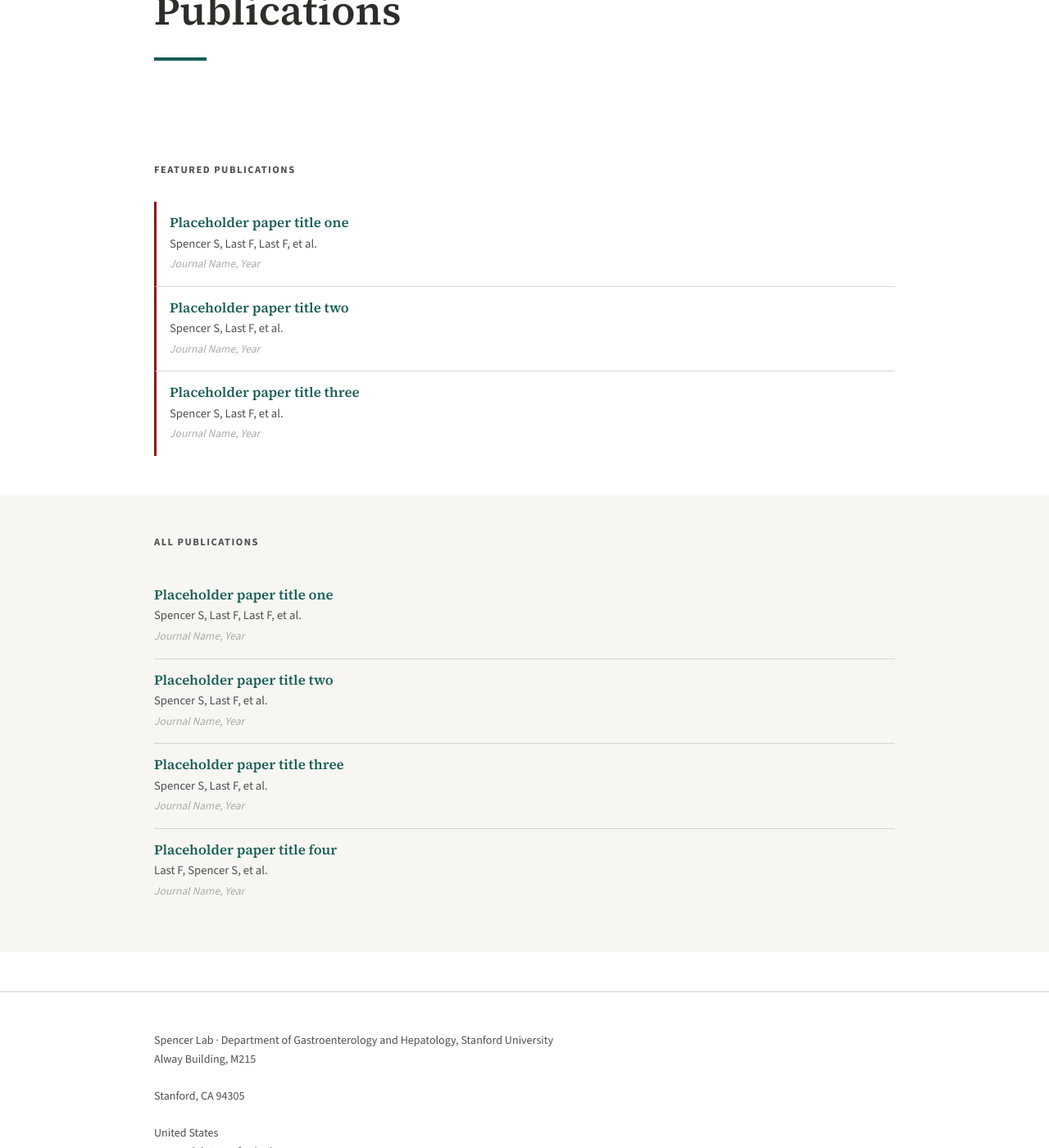
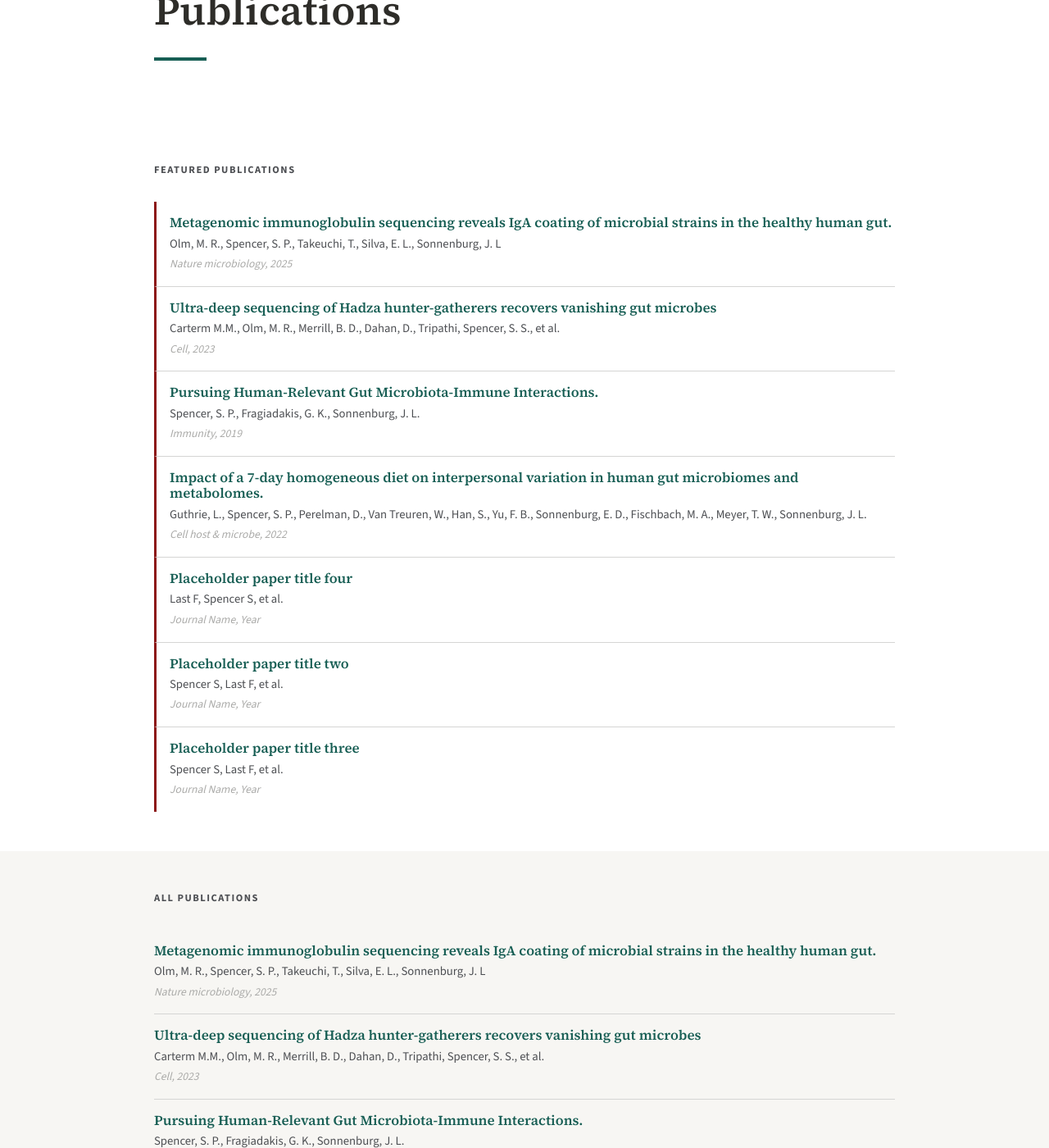
Before and after one commit to gargollo/spencer_lab, a Jekyll site: the page built from publications/index.html, in a window 1280 px wide and 1400 px high, scrolled down 240 px. Shown: the whole window at 82% size. Built offline with Jekyll 4.4.1, drawn with Linux system fonts in a browser that asks for light colours; some of the changed text lies outside the part shown.

Commit message:
Update publications.yml

```diff
--- a/_data/publications.yml
+++ b/_data/publications.yml
@@ -2,8 +2,32 @@
 # papers — they'll show in the highlighted section up top. Every
 # entry, featured or not, also appears in "All Publications" below.
 
-- title: "Placeholder paper title one"
-  authors: "Spencer S, Last F, Last F, et al."
+- title: "Metagenomic immunoglobulin sequencing reveals IgA coating of microbial strains in the healthy human gut."
+  authors: "Olm, M. R., Spencer, S. P., Takeuchi, T., Silva, E. L., Sonnenburg, J. L"
+  journal: "Nature microbiology, 2025"
+  link: "https://profiles.stanford.edu/sean-spencer?tab=publications#:~:text=View%20details%20for-,PubMedID%2039747692,-View%20details%20for"
+  featured: true
+
+- title: "Ultra-deep sequencing of Hadza hunter-gatherers recovers vanishing gut microbes"
+  authors: "Carterm M.M., Olm, M. R., Merrill, B. D., Dahan, D., Tripathi, Spencer, S. S., et al."
+  journal: "Cell, 2023"
+  link: "https://doi.org/10.1016/j.cell.2023.05.046"
+  featured: true
+
+- title: "Pursuing Human-Relevant Gut Microbiota-Immune Interactions."
+  authors: "Spencer, S. P., Fragiadakis, G. K., Sonnenburg, J. L."
+  journal: "Immunity, 2019"
+  link: "https://pubmed.ncbi.nlm.nih.gov/31433970/"
+  featured: true
+
+- title: "Impact of a 7-day homogeneous diet on interpersonal variation in human gut microbiomes and metabolomes."
+  authors: "Guthrie, L., Spencer, S. P., Perelman, D., Van Treuren, W., Han, S., Yu, F. B., Sonnenburg, E. D., Fischbach, M. A., Meyer, T. W., Sonnenburg, J. L."
+  journal: "Cell host & microbe, 2022"
+  link: "https://pubmed.ncbi.nlm.nih.gov/35643079/"
+  featured: true
+
+- title: "Placeholder paper title four"
+  authors: "Last F, Spencer S, et al."
   journal: "Journal Name, Year"
   link: "https://doi.org/xxxxx"
   featured: true
```
